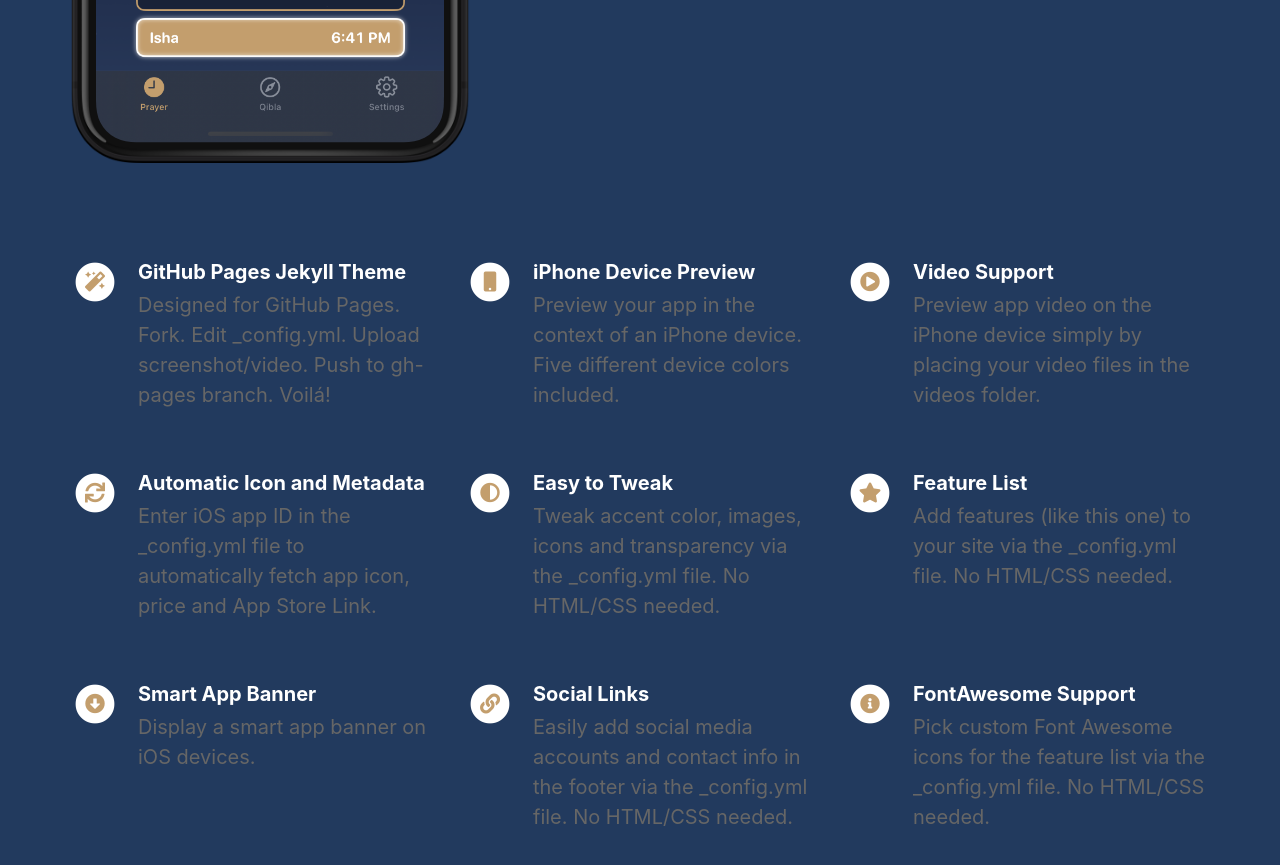
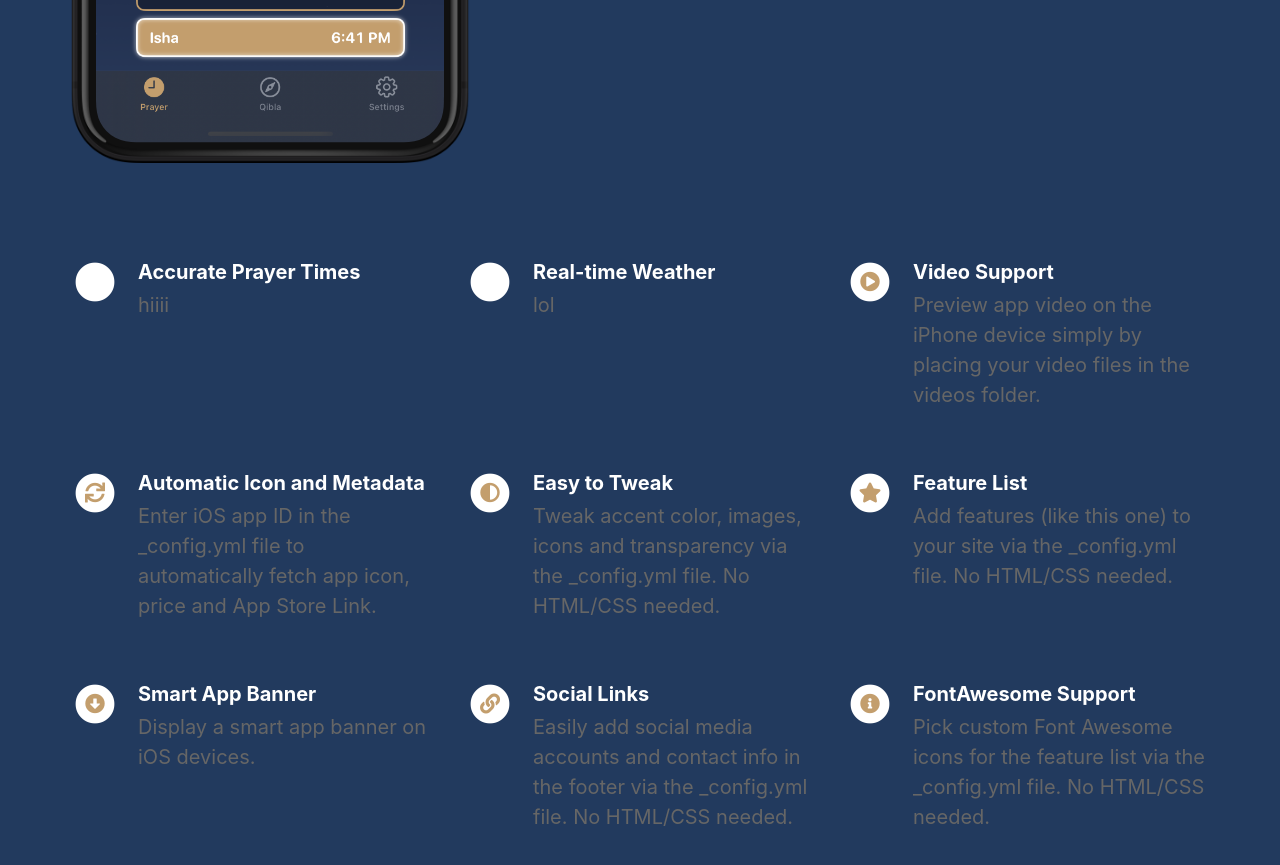
Before and after one commit to mohammadabuOS/PrayPal-Web-Page, a Jekyll site: the page built from index.html, in a window 1280 px wide and 900 px high, scrolled down 822 px. Shown: the top 865 px of the window. Built offline with Jekyll 4.4.1, drawn with Linux system fonts in a browser that asks for light colours; nearby versions of some CDN libraries.

Commit message:
Update _config.yml

```diff
--- a/_config.yml
+++ b/_config.yml
@@ -36,13 +36,13 @@ mastodon_link                             :
 # Feature List                            Edit, add or remove features to be presented.
 features                                  :
 
-  - title                                 : GitHub Pages Jekyll Theme
-    description                           : Designed for GitHub Pages. Fork. Edit _config.yml. Upload screenshot/video. Push to gh-pages branch. Voilá!
-    fontawesome_icon_name                 : magic
+  - title                                 : Accurate Prayer Times
+    description                           : hiiii
+    fontawesome_icon_name                 : clock-o
 
-  - title                                 : iPhone Device Preview
-    description                           : Preview your app in the context of an iPhone device. Five different device colors included.
-    fontawesome_icon_name                 : mobile
+  - title                                 : Real-time Weather
+    description                           : lol
+    fontawesome_icon_name                 : sun-o
 
   - title                                 : Video Support
     description                           : Preview app video on the iPhone device simply by placing your video files in the videos folder.
```
